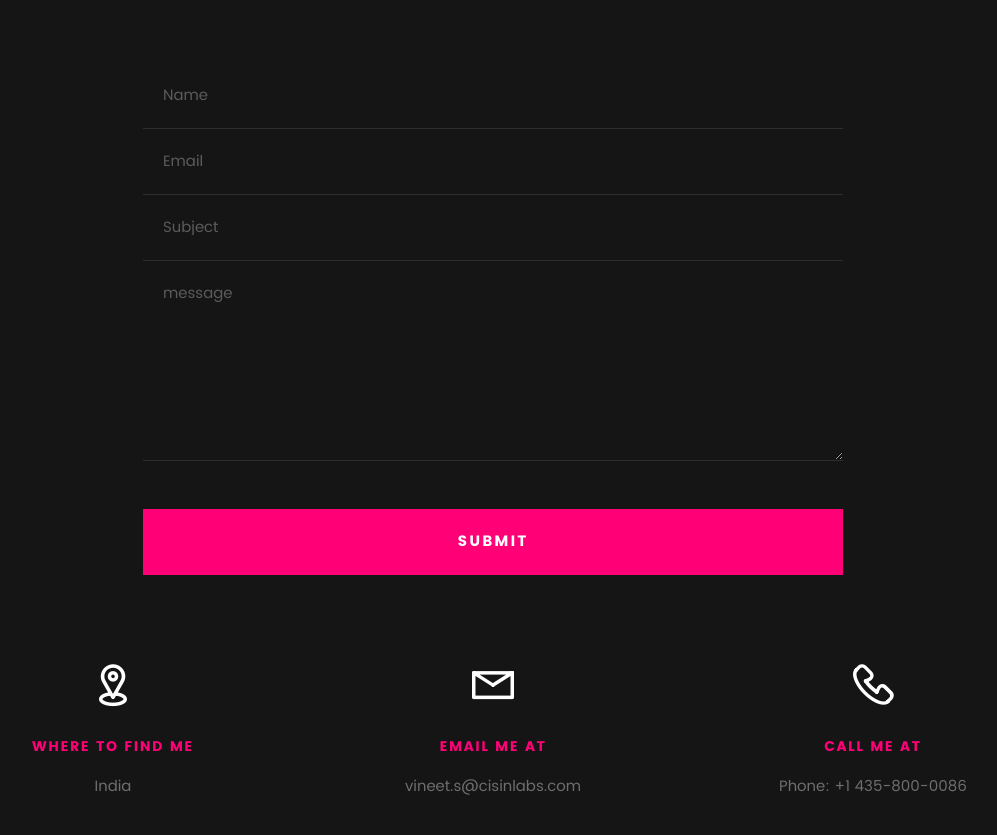
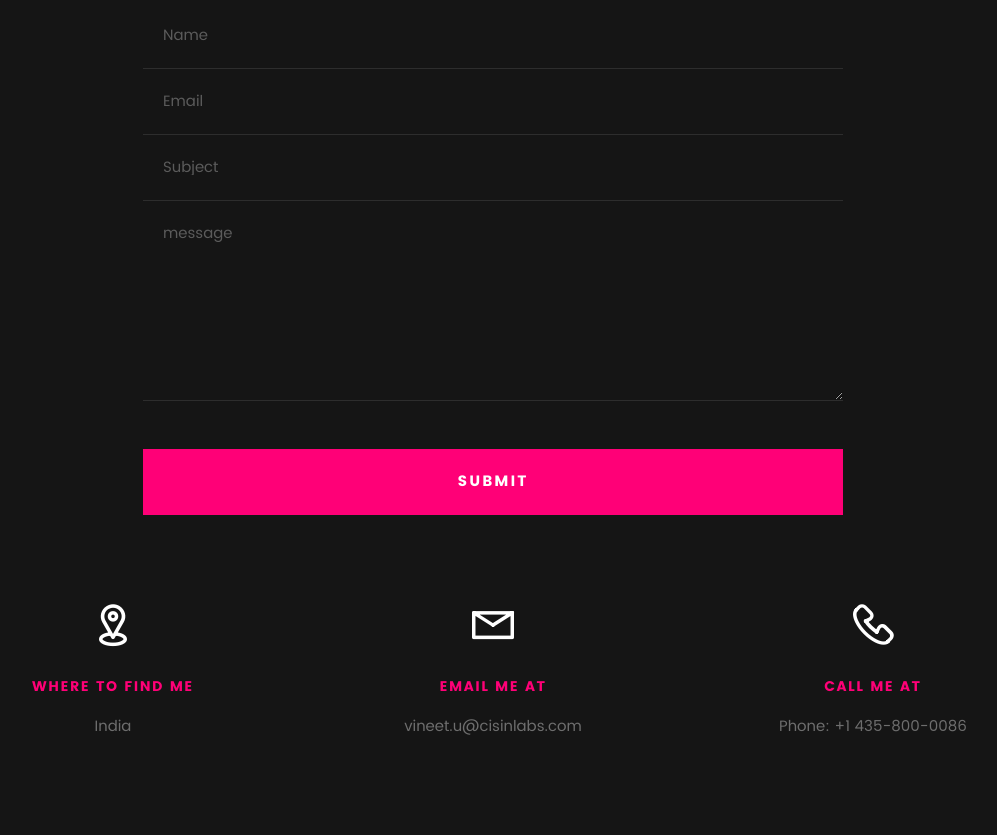
Before and after one commit to vineet-cis/Portfolio, a plain HTML site: page index.html in a window 1280 px wide. Shown: the part 6346-7181 px from the top of the page, without its empty margins (147-1144 px from the left). Drawn offline with Linux system fonts and the light colour scheme; files whose address does not match are found by name.

Commit message:
Update index.html

```diff
--- a/index.html
+++ b/index.html
@@ -291,7 +291,6 @@
 							company then the application will automatically randomly assign the fellow interns to any companies, so it will be helpful for all the fellow interns who are missed by company selection. The selected
 							candidates will get an email for a scheduled interview which is helpful to get ready with preparation. The application will follow the entire process of recruitment. We have also implemented video
 							conferencing feature using third party for interviews.</p>
-						<p>URL: <a href="https://www.couriersplease.com.au/">Mayor’s Fellow Management</a></p>
 					</div>
 
 				</div> <!-- /timeline-block -->
@@ -461,7 +460,7 @@
 
    			<h5>Email Me At</h5>
 
-   			<p>vineet.s@cisinlabs.com</p>
+   			<p>vineet.u@cisinlabs.com</p>
 
    		</div>
 
```
